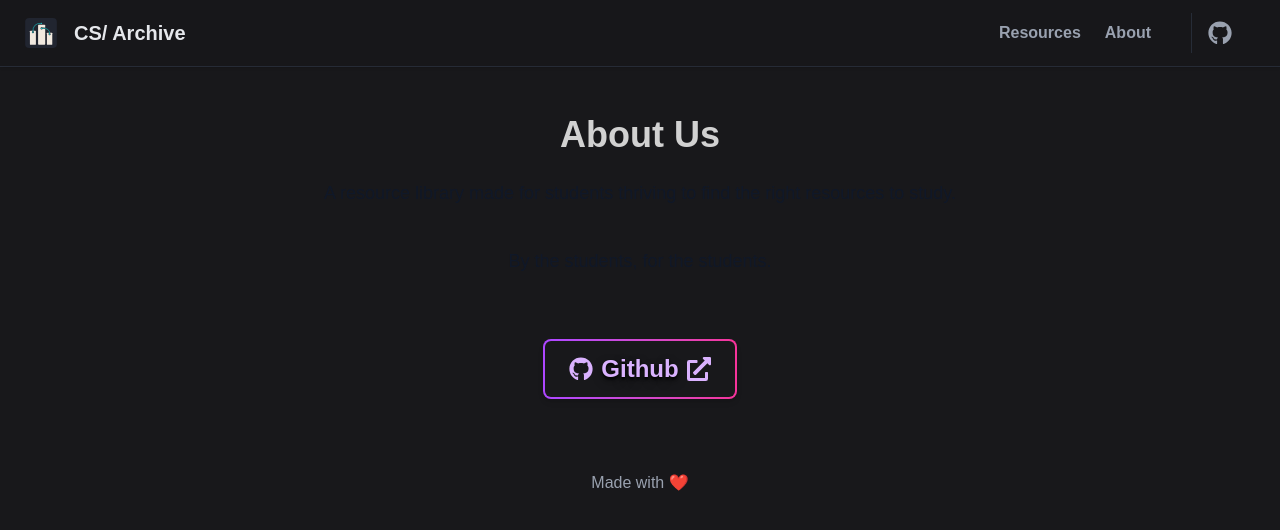
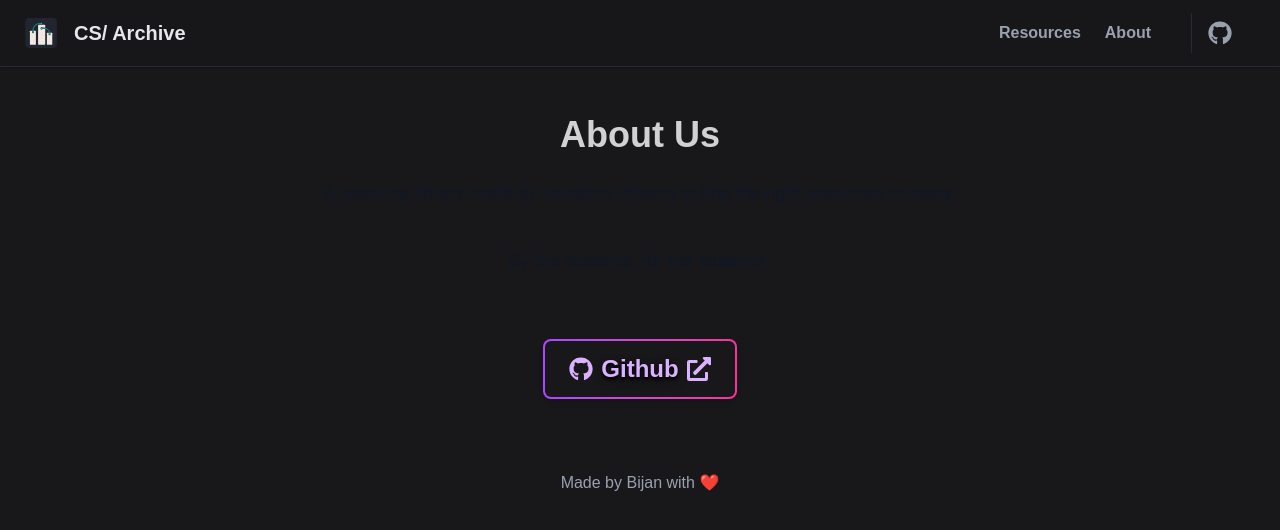
Before and after one commit to bijanr/cs-archive, a Next.js app: page /about in a window 1280 px wide. Shown: the top 530 px of the page. Built offline with nearby package versions, Linux system fonts and the light colour scheme.

Commit message:
again minor typo fixes

```diff
--- a/src/app/about/page.js
+++ b/src/app/about/page.js
@@ -30,7 +30,7 @@ export default function AboutPage() {
         </div>
       </main>
       <footer className="w-full text-center p-6 text-gray-400">
-        Made with ❤️
+        Made by Bijan with ❤️
       </footer>
     </div>
 
```
